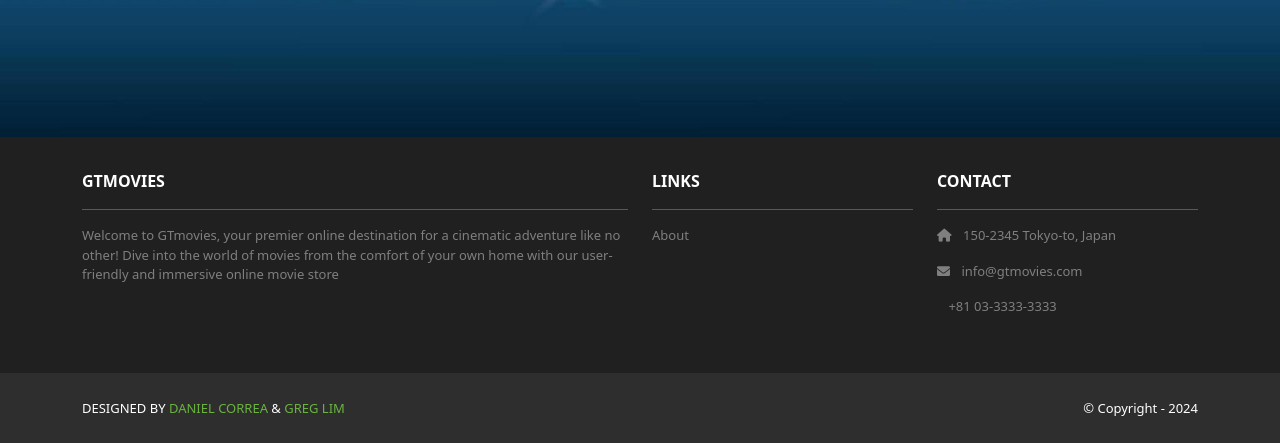
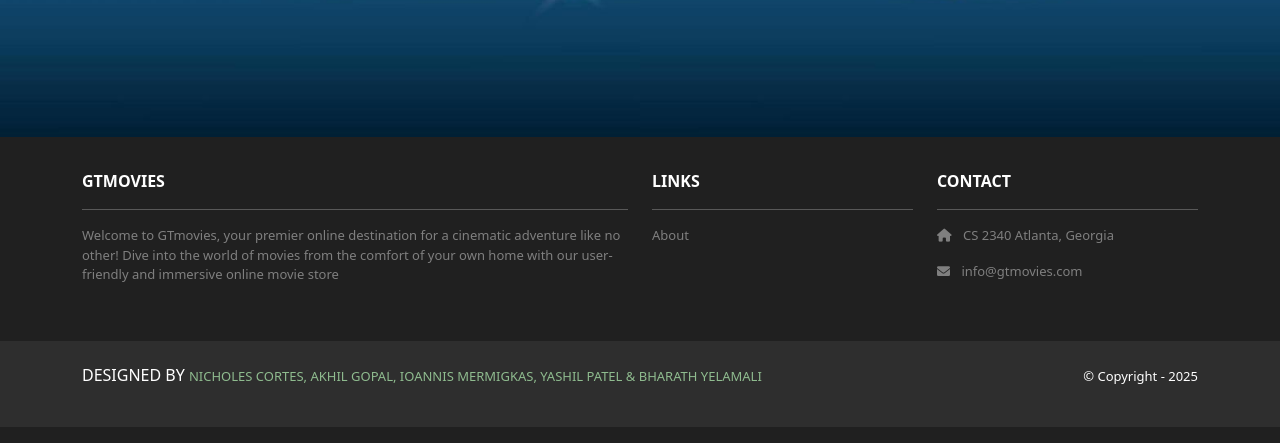
Before and after one commit to bharath-yel/GTmovies, a Django app: page /accounts/reset/1/1/ in a window 1280 px wide. Shown: the part 759-1202 px from the top of the page. Run offline with Django 4.2, Linux system fonts and the light colour scheme.

Commit message:
changed description in base html to include our names/info

```diff
--- a/GTmovies/templates/base.html
+++ b/GTmovies/templates/base.html
@@ -96,15 +96,11 @@
                         <hr />
                         <p>
                             <i class="fas fa-home me-2"></i>
-                            150-2345 Tokyo-to, Japan
+                            CS 2340 Atlanta, Georgia
                         </p>
                         <p>
                             <i class="fas fa-envelope me-2"></i>
                                 info@gtmovies.com
-                        </p>
-                        <p>
-                            <i class="fas fa- phone me-2"></i>
-                            +81 03-3333-3333
                         </p>
                     </div>
                 </div>
@@ -113,14 +109,19 @@
         <section class="p-3 ms-footer-bottom bg-dark">
             <div class="container d-flex justify-content-between">
                 <div class="me-5 text-white">
-                    <span>
+                    <p>
                         DESIGNED BY
-                        <a href="https://www.x.com/danielgarax" target="_blank">DANIEL CORREA</a> &
-                        <a href="https://www.x.com/greglim81" target="_blank">GREG LIM</a>
-                    </span>
+                        <span style="color:darkseagreen">
+                            NICHOLES CORTES,
+                            AKHIL GOPAL,
+                            IOANNIS MERMIGKAS,
+                            YASHIL PATEL &
+                            BHARATH YELAMALI
+                        </span>
+                    </p>
                 </div>
                 <div class="text-white">
-                    <span>© Copyright - 2024</span>
+                    <span>© Copyright - 2025</span>
                 </div>
             </div>
         </section>
```
Also changed, not shown: db.sqlite3.
